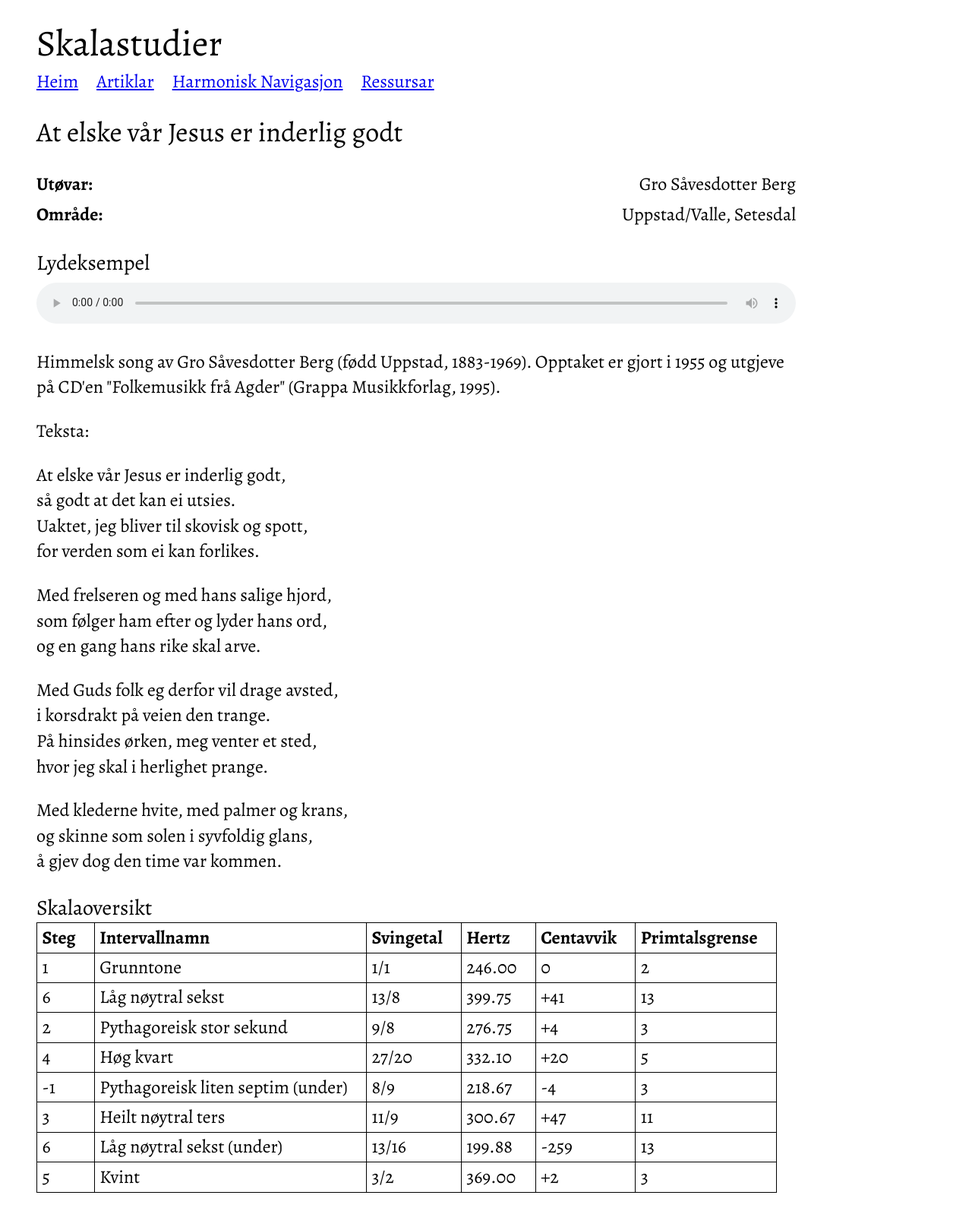
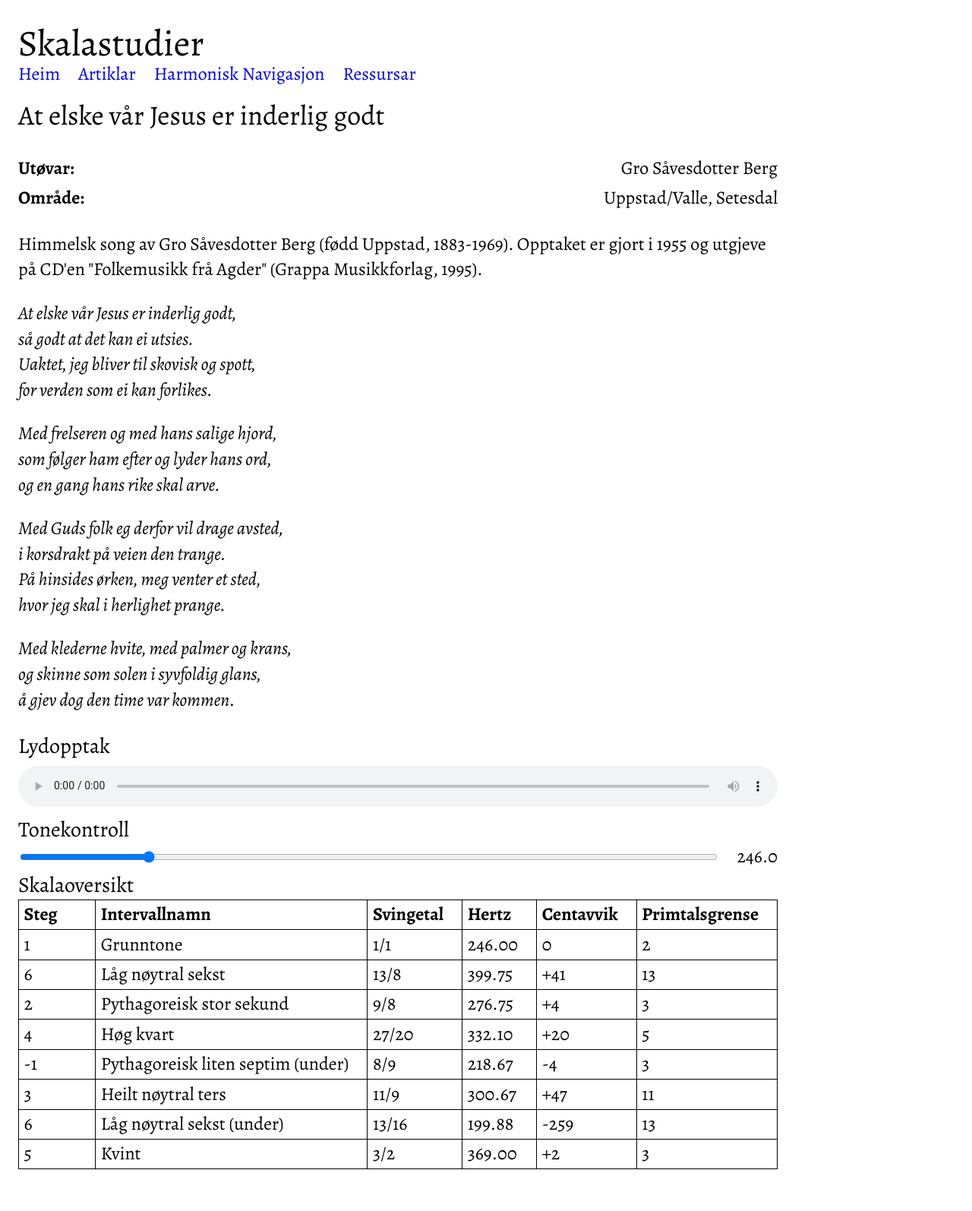
Before and after one commit to hagjan/skalastudier-vanilla, a website with bundled scripts: page public/pages/ad3a1ab6-a0ee-4b90-ac7f-c6d37438c183/index.html in a window 1280 px wide. Shown: the whole page at 76% size. After the commit the page ends 1563 px from the top, so only its background shows below. Built offline with nearby package versions, Linux system fonts and the light colour scheme.

Commit message:
Add youtube, controls, message events

```diff
--- a/public/components/article-list.css
+++ b/public/components/article-list.css
@@ -24,10 +24,6 @@ x-article-list h3 {
   font-size: 1rem;
 }
 
-x-article-list li:hover {
-  background-color: #ececec;
-}
-
 x-article-list a {
   flex: 4;
 }
--- a/public/components/audio.js
+++ b/public/components/audio.js
@@ -2,7 +2,7 @@
 class AudioComponent extends HTMLElement {
   connectedCallback() {
     const title = document.createElement('h3')
-    title.textContent = "Lydeksempel"
+    title.textContent = "Lydopptak"
 
     const src = this.getAttribute('src');
     if (!src) {
--- /dev/null
+++ b/public/components/controls.css
@@ -0,0 +1,8 @@
+x-controls div {
+  display: flex;
+  gap: 1rem;
+}
+
+x-controls div>input {
+  width: 100%;
+}
--- /dev/null
+++ b/public/components/controls.js
@@ -0,0 +1,55 @@
+import { dispatchControlEvent } from "..";
+
+class ControlsComponent extends HTMLElement {
+  constructor() {
+    super();
+
+    // Create the slider input element
+    this.slider = document.createElement('input');
+    this.slider.type = 'range';
+
+    // Set attributes from the custom element or use defaults
+    this.slider.min = this.getAttribute('min') || '20.0';
+    this.slider.max = this.getAttribute('max') || '1280.0';
+    this.slider.step = this.getAttribute('step') || '0.1';
+    this.slider.value = this.getAttribute('root') || '440.0';
+
+    // Create a span to display the current value
+    this.valueDisplay = document.createElement('span');
+    this.valueDisplay.textContent = parseFloat(this.slider.value).toFixed(1);
+    this.heading = document.createElement('h3')
+    this.heading.textContent = 'Tonekontroll'
+
+    this.wrapper = document.createElement('div')
+    this.wrapper.appendChild(this.slider);
+    this.wrapper.appendChild(this.valueDisplay);
+
+    // Append elements as children in Light DOM
+    this.appendChild(this.heading);
+    this.appendChild(this.wrapper);
+
+    // Update display on input
+    this.slider.addEventListener('input', () => {
+      this.valueDisplay.textContent = parseFloat(this.slider.value).toFixed(1);
+      dispatchControlEvent(this, { root: this.slider.value })
+    });
+  }
+
+  // Reflect attribute changes to the slider input
+  static get observedAttributes() {
+    return ['min', 'max', 'step', 'root'];
+  }
+
+  attributeChangedCallback(name, oldValue, newValue) {
+    if (this.slider && oldValue !== newValue) {
+      this.slider[name] = newValue;
+      if (name === 'root') {
+        this.valueDisplay.textContent = parseFloat(newValue).toFixed(1);
+      }
+    }
+  }
+}
+
+
+export const registerControlsComponent = () =>
+  customElements.define('x-controls', ControlsComponent);
--- a/public/components/header.css
+++ b/public/components/header.css
@@ -4,4 +4,12 @@ x-header ul {
   gap: 1rem;
   padding: 0;
   margin: 0;
+  width: 100%;
+  flex-wrap: wrap;
+  line-height: 0.5rem;
+  ;
 }
+
+x-header li {
+  white-space: nowrap;
+}
--- a/public/components/interval-table.css
+++ b/public/components/interval-table.css
@@ -1,8 +1,19 @@
+x-interval-table div {
+  width: 100%;
+  overflow-x: auto;
+}
+
+x-interval-table table {
+  min-width: 800px;
+}
+
 x-interval-table table,
 x-interval-table th,
 x-interval-table td {
   border: 1px solid black;
   border-collapse: collapse;
+  white-space: nowrap;
+  width: 100%;
 }
 
 x-interval-table table>thead>tr>th,
--- a/public/components/interval-table.js
+++ b/public/components/interval-table.js
@@ -6,9 +6,17 @@ function centFromTempered(val, root, step)  {
 
 
 class IntervalTableComponent extends HTMLElement {
+  #root
+  #interval_list
+  #intervals
   connectedCallback() {
+    this.addEventListener("control", (e) => {
+      this.#root = e.detail.root;
+      this.update()})
+
     const src = this.getAttribute('src');
     const intervals = this.getAttribute('intervals');
+
     if (!src) {
       this.innerHTML = '<p>No JSON source provided.</p>';
       return;
@@ -18,7 +26,9 @@ class IntervalTableComponent extends HTMLElement {
       return;
     }
 
-    const interval_list = intervals.split(',')
+    this.#intervals = intervals.split(',')
+    this.#root = this.getAttribute('root') || 440.0;
+
 
     fetch(src)
       .then(response => response.json())
@@ -27,12 +37,20 @@ class IntervalTableComponent extends HTMLElement {
           this.innerHTML = '<p>Invalid JSON format.</p>';
           return;
         }
+        this.#interval_list = items
 
-        const root = localStorage.getItem("root") || 440
+        this.update()
+      })
+      .catch(error => {
+        this.innerHTML = `<p>Error loading JSON: ${error}</p>`;
+      });
+  }
 
+   update() {
         const title = document.createElement('h3')
         title.textContent = 'Skalaoversikt'
 
+        const wrapper = document.createElement('div')
         const table = document.createElement('table')
         const head = document.createElement('thead')
         const tr = document.createElement('tr')
@@ -61,8 +79,7 @@ class IntervalTableComponent extends HTMLElement {
 
         const body = document.createElement('tbody')
 
-
-        items.filter(item => interval_list.includes(item.fraction)).sort((a,b) => a.value > b.value).forEach(item => {
+        this.#interval_list.filter(item => this.#intervals.includes(item.fraction)).sort((a,b) => a.value > b.value).forEach(item => {
 
           const tr = document.createElement('tr')
 
@@ -73,9 +90,9 @@ class IntervalTableComponent extends HTMLElement {
           const frac = document.createElement('td')
           frac.textContent = item.fraction
           const hertz = document.createElement('td')
-          hertz.textContent = (root * (item.numerator/item.denominator)).toFixed(2)
+          hertz.textContent = (this.#root * (item.numerator/item.denominator)).toFixed(2)
           const diverge = document.createElement('td')
-          diverge.textContent = centFromTempered(item.value, root, item.tempered)
+          diverge.textContent = centFromTempered(item.value, this.#root, item.tempered)
           const primelimit = document.createElement('td')
           primelimit.textContent = item.limit
 
@@ -93,15 +110,14 @@ class IntervalTableComponent extends HTMLElement {
         this.innerHTML = '';
 
 
+
         table.appendChild(head)
         table.appendChild(body)
+        wrapper.appendChild(table)
         this.appendChild(title)
-        this.appendChild(table)
-      })
-      .catch(error => {
-        this.innerHTML = `<p>Error loading JSON: ${error}</p>`;
-      });
-  }
+        this.appendChild(wrapper)
+
+   }
 }
 
 export const registerIntervalTableComponent = () =>
--- /dev/null
+++ b/public/components/youtube.js
@@ -0,0 +1,26 @@
+class YouTubeComponent extends HTMLElement {
+  connectedCallback() {
+    console.log('asda')
+    const id = this.getAttribute('id')
+
+    if (!id) {
+      this.innerHTML = `<p>No youtube reference provided.</p>`
+      return;
+    }
+    if (this.querySelector('iframe')) return
+
+    const wrapper = document.createElement('div')
+    wrapper.style = "display: flex; width: 100%; justify-content: center;"
+    const iframe = document.createElement('iframe')
+    iframe.width = '711px'
+    iframe.height= '400px'
+    iframe.src = `https://www.youtube.com/embed/${id}`
+
+    wrapper.appendChild(iframe)
+
+    this.appendChild(wrapper)
+  }
+}
+
+export const registerYouTubeComponent = () =>
+  customElements.define('x-youtube', YouTubeComponent)
--- a/public/index.css
+++ b/public/index.css
@@ -3,6 +3,7 @@
 @import url('./components/article-list.css');
 @import url('./components/audio.css');
 @import url('./components/interval-table.css');
+@import url('./components/controls.css');
 
 html {
   font-size: 24px;
@@ -10,7 +11,7 @@ html {
 }
 
 body {
-  margin: 1rem 2rem;
+  margin: 1rem;
   display: flex;
   flex-direction: column;
   gap: 1rem;
--- a/public/index.js
+++ b/public/index.js
@@ -1,7 +1,9 @@
 import { registerHeaderComponent } from "./components/header";
 import { registerArticleListComponent } from "./components/article-list";
 import { registerAudioComponent } from "./components/audio";
-import { registerIntervalTableComponent} from "./components/interval-table";
+import { registerIntervalTableComponent } from "./components/interval-table";
+import { registerControlsComponent } from "./components/controls";
+import { registerYouTubeComponent } from "./components/youtube";
 
 const app = () => {
   const template = document.querySelector('template#page');
@@ -11,7 +13,24 @@ const app = () => {
   registerArticleListComponent()
   registerAudioComponent()
   registerIntervalTableComponent()
+  registerControlsComponent()
+  registerYouTubeComponent()
+
+
+  let main = document.querySelector('main')
+  let interval_table = document.querySelector('x-interval-table')
+  main.addEventListener('control', (e) =>  dispatchControlEvent(interval_table, e.detail))
 
 }
 
+export function dispatchControlEvent(elem, detail) {
+  elem.dispatchEvent(
+    new CustomEvent('control', {
+      detail,
+      bubbles: true,
+      composed: true
+    })
+  )
+}
+
 document.addEventListener('DOMContentLoaded', app);
--- a/public/pages/ad3a1ab6-a0ee-4b90-ac7f-c6d37438c183/index.html
+++ b/public/pages/ad3a1ab6-a0ee-4b90-ac7f-c6d37438c183/index.html
@@ -26,12 +26,10 @@
         <p>Uppstad/Valle, Setesdal</p>
       </div>
     </div>
-    <x-audio src="/assets/audio/At elske vår Jesus er Inderligt Godt.mp3">
-    </x-audio>
     <div>
       <p>Himmelsk song av Gro Såvesdotter Berg (fødd Uppstad, 1883-1969). Opptaket er gjort i 1955 og utgjeve på CD'en
         "Folkemusikk frå Agder" (Grappa Musikkforlag, 1995).</p>
-      <p>Teksta:</p>
+      <div style="font-style: italic">
         <p>
           At elske vår Jesus er inderlig godt,<br>
           så godt at det kan ei utsies.<br>
@@ -55,12 +53,14 @@
           å gjev dog den time var kommen.
         </p>
       </div>
-    <x-interval-table src="/data/intervals.json" intervals="13/16,8/9,1/1,9/8,11/9,27/20,3/2,13/8"></x-interval-table>
+    </div>
+    <x-audio src="/assets/audio/At elske vår Jesus er Inderligt Godt.mp3">
+    </x-audio>
+    <x-controls root="246"></x-controls>
+    <x-interval-table src="/data/intervals.json" intervals="13/16,8/9,1/1,9/8,11/9,27/20,3/2,13/8"
+      root="246"></x-interval-table>
   </main>
   <script type="module" src="../../index.js"></script>
-  <script>
-    localStorage.setItem("root", 246)
-  </script>
 </body>
 
 </html>
--- a/public/reset.css
+++ b/public/reset.css
@@ -16,6 +16,16 @@
   box-sizing: inherit;
 }
 
+a {
+  text-decoration: none;
+}
+
+a:hover {
+  text-decoration: underline;
+}
+
+
+
 body,
 h1,
 h2,
```
Also changed, not shown: public/index.html (+1 -1 lines), 1 other file. Lines whose indentation alone changed are shown as unchanged.
